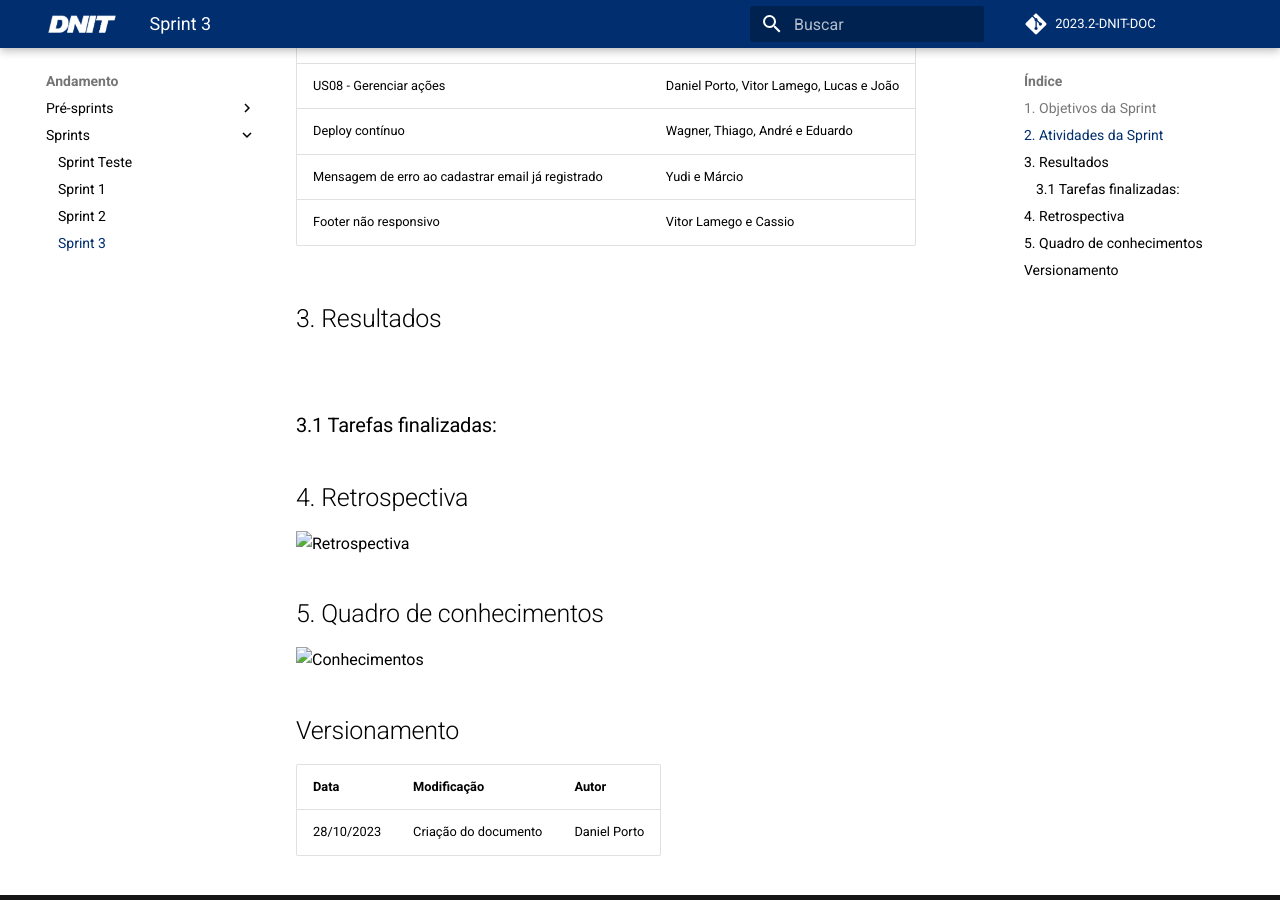
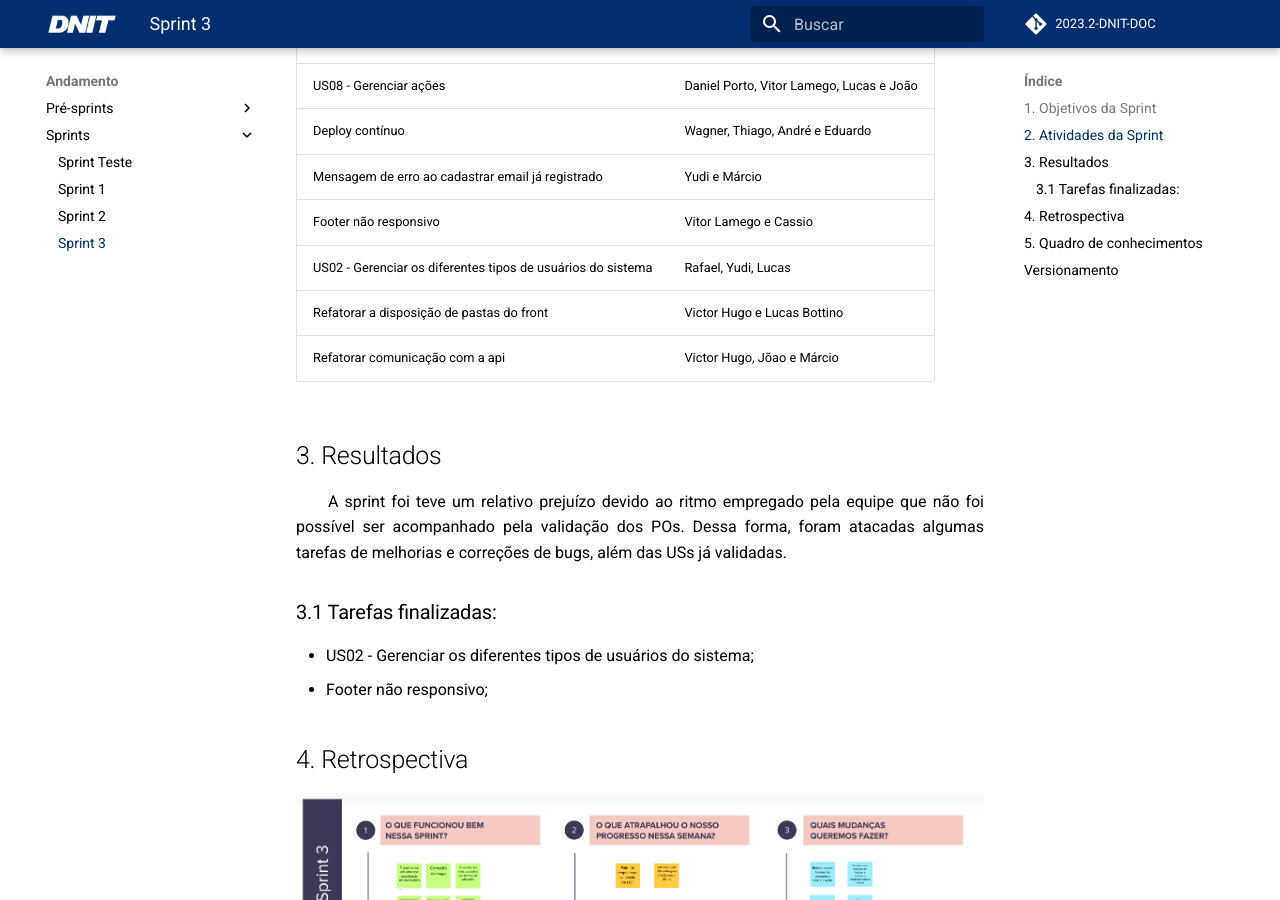
Before and after one commit to fga-eps-mds/2023.2-Dnit-DOC, an MkDocs documentation site: the page built from docs/andamento/sprint3.md, in a window 1280 px wide and 900 px high, scrolled down 748 px. Built offline with MkDocs 1.6.1 and Material for MkDocs 9.7.7, drawn with Linux system fonts in a browser that asks for light colours; comment, search, counter and statistics services are not loaded.

Commit message:
docs: insere quadros de conhecimento e retrospecticva

```diff
--- a/docs/andamento/sprint3.md
+++ b/docs/andamento/sprint3.md
@@ -21,17 +21,18 @@
 |Deploy contínuo| Wagner, Thiago, André e Eduardo|
 |Mensagem de erro ao cadastrar email já registrado|Yudi e Márcio|
 |Footer não responsivo|Vitor Lamego e Cassio|
-<!--
 |US02 - Gerenciar os diferentes tipos de usuários do sistema| Rafael, Yudi, Lucas|
 |Refatorar a disposição de pastas do front| Victor Hugo e Lucas Bottino|
 |Refatorar comunicação com a api | Victor Hugo, Jõao e Márcio|
--->
 
 ## 3. Resultados
 
-&emsp;&emsp;
+&emsp;&emsp;A sprint foi teve um relativo prejuízo devido ao ritmo empregado pela equipe que não foi possível ser acompanhado pela validação dos POs. Dessa forma, foram atacadas algumas tarefas de melhorias e correções de bugs, além das USs já validadas.
 
 ### 3.1 Tarefas finalizadas:
+
+- US02 - Gerenciar os diferentes tipos de usuários do sistema;
+- Footer não responsivo;
 
 
 ## 4. Retrospectiva
```
Also changed, not shown: docs/andamento/sprint2.md (+1 -0 lines), docs/assets/quadro-conhecimento/conhecimento2.png (added), docs/assets/quadro-conhecimento/conhecimento3.png (added), docs/assets/retrospectivas/retrospectiva3.png (added).
